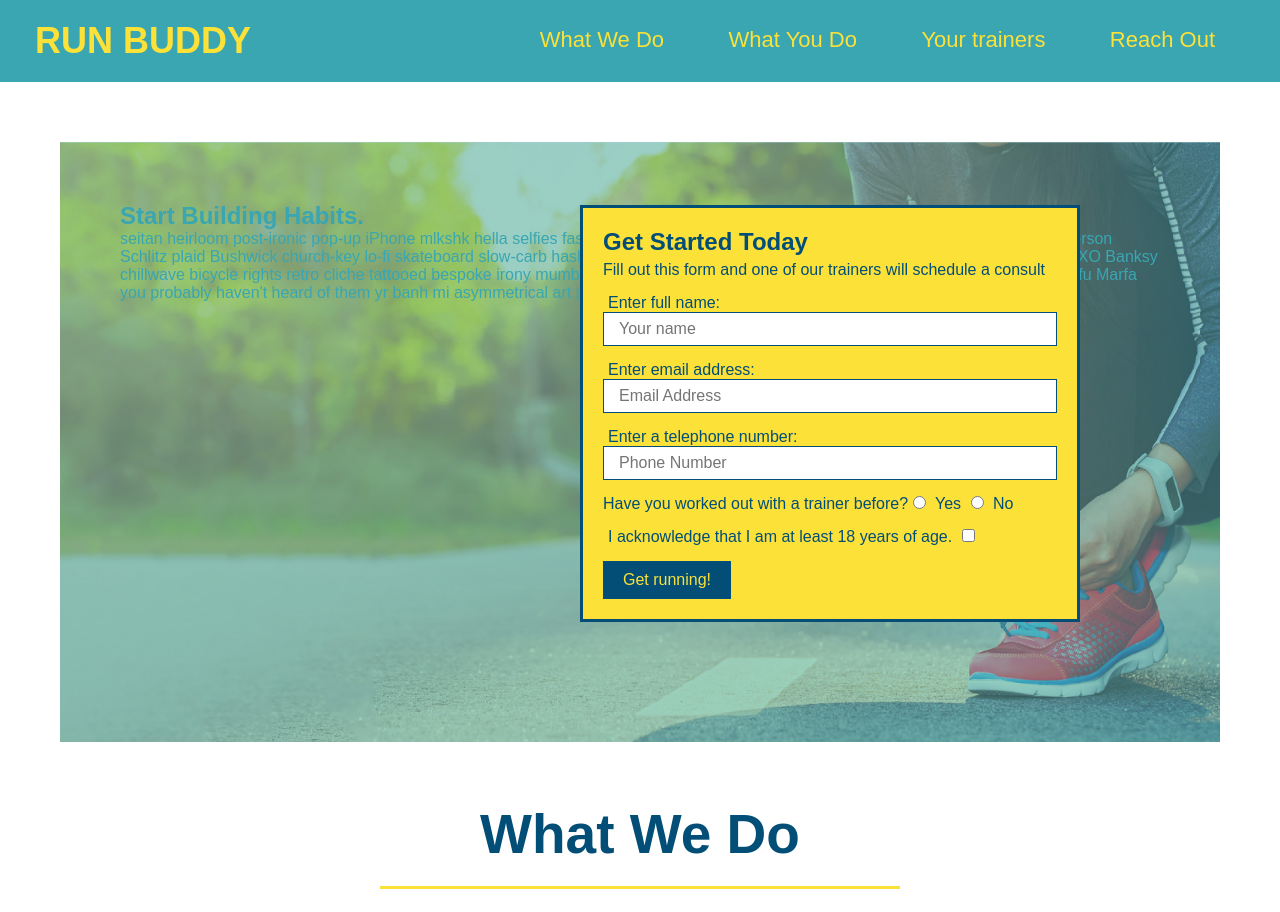
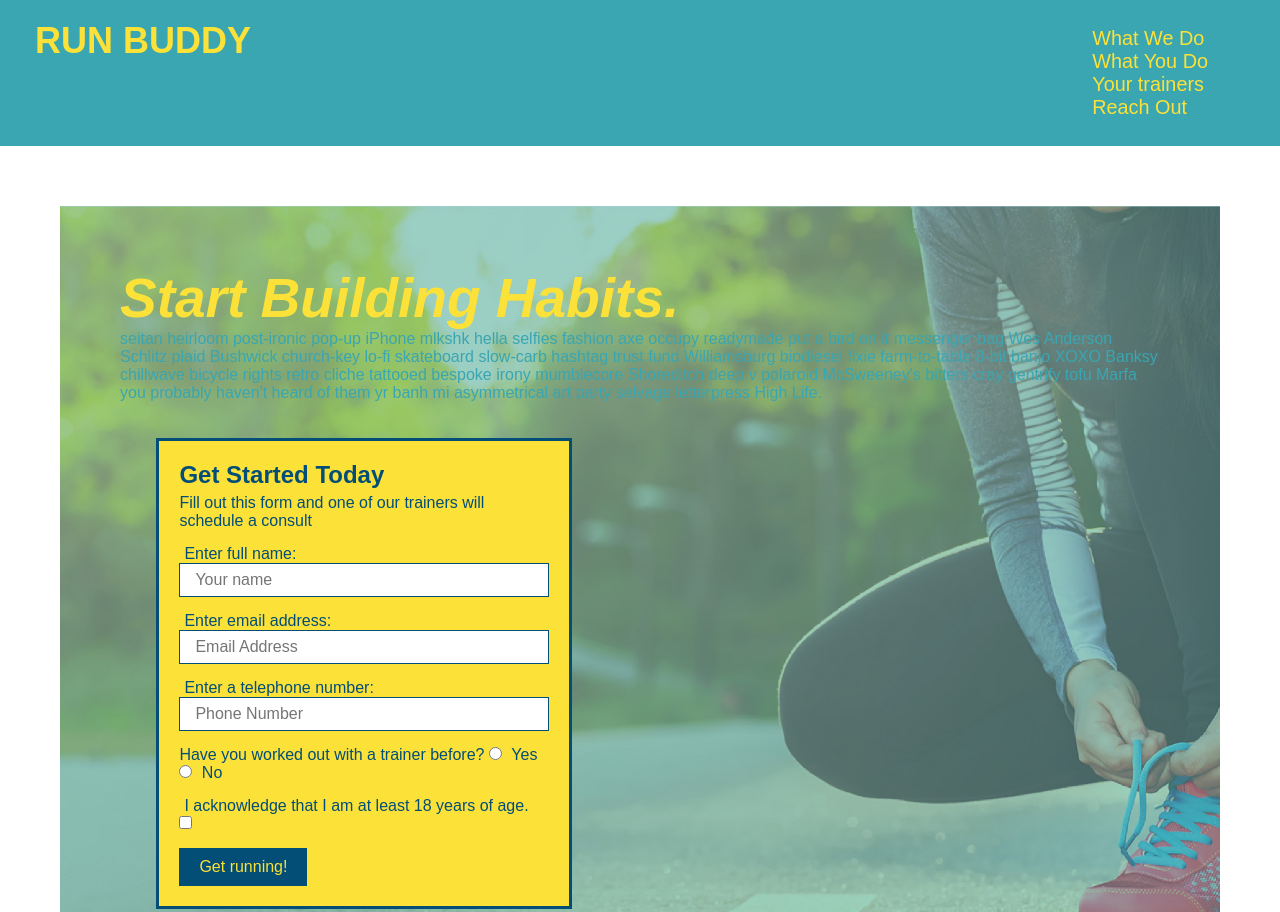
Before and after one commit to joshahuynh/run-buddy, a plain HTML site: page index.html in a window 1280 px wide. Shown: the top 912 px of the page. Drawn offline with Linux system fonts and the light colour scheme.

Commit message:
add flexbox to the hero

```diff
--- a/assets/css/style.css
+++ b/assets/css/style.css
@@ -30,70 +30,45 @@ header a {
 }
 
 header nav {
-    margin: 7px 0;
+    margin: 7px;
 }
 
 header nav ul li {
-    display: inline;
+    display: flex;
+    flex-wrap: wrap;
+    justify-content: space-between;
+    align-items: center;
+    list-style: none;
 }
 
 header nav ul li a {
     margin: 0 30px;
     font-weight: lighter;
-    font-size: 22px;
-}
-
-footer {
-    background: #fce138;
-    width: 100%;
-    padding: 40px 35px;
-}
-
-footer h2 {
-    display: inline;
-    color: #024e76;
-    font-size: 30px;
-    margin: 0;
-}
-
-footer div{
-    float: right;
-    line-height: 1.5;
-    text-align: right;
-}
-
-footer a {
-    color: #024e76
-}
-
-section {
-    padding: 60px;
+    font-size: 1.55vw;
 }
 
 /* Hero Style Start */
 .hero {
     background-image: url(../images/hero-bg.jpg);
-    height: 600px;
+    display: flex;
     background-size: cover;
     background-position: center;
-    position: relative;
-}
-/* Hero Style End */
-
-.hero-form h3 {
-    font-size: 24px;
-    margin: 0;
+    justify-content: center;
+    flex-wrap: wrap;
 }
 
 .hero-form {
     background-color: #fce138;
     padding: 20px;
-    width: 500px;
     color: #024e76;
     border: #024e76 solid 3px;
-    position: absolute;
-    bottom: 120px;
-    right: 140px;
+    width: 40%;
+    margin: 3.5%;
+}
+
+.hero-form h3 {
+    font-size: 24px;
+    margin: 0;
 }
 
 .hero-form p {
@@ -121,6 +96,13 @@ section {
     padding: 10px 20px;
     font-size: 16px;
 }
+
+.hero-cta h2 {
+    font-style: italic;
+    font-size: 55px;
+    color: #fce138;
+}
+/* Hero Style End */
 
 .intro {
     text-align: center;
@@ -266,5 +248,34 @@ section {
 .contact-info a {
     color: #fce138;
 }
+  /* REACH OUT STYLES END */
 
-  /* REACH OUT STYLES END */
+/* footer start */
+footer {
+    background: #fce138;
+    width: 100%;
+    padding: 40px 35px;
+    display: flex;
+    justify-content: space-between;
+    flex-wrap: wrap;
+}
+
+footer h2 {
+    color: #024e76;
+    font-size: 30px;
+    margin: 0;
+}
+
+footer div{
+    line-height: 1.5;
+    text-align: right;
+}
+
+footer a {
+    color: #024e76
+}
+
+section {
+    padding: 60px;
+}
+/* footer end */
```
